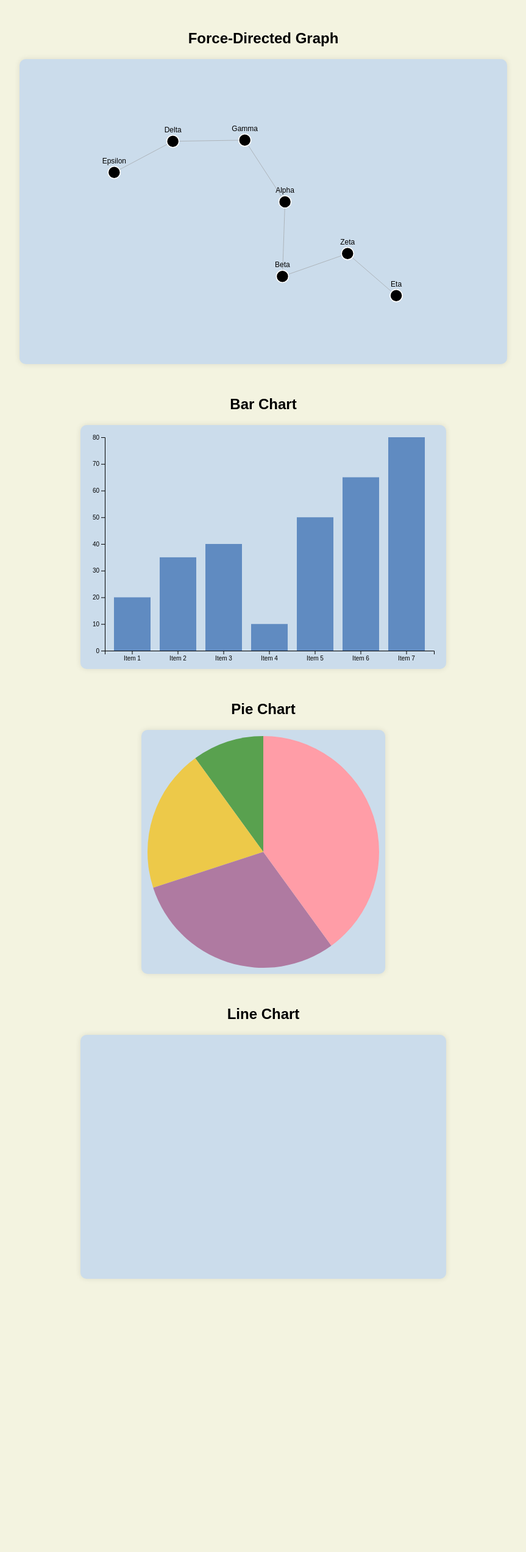
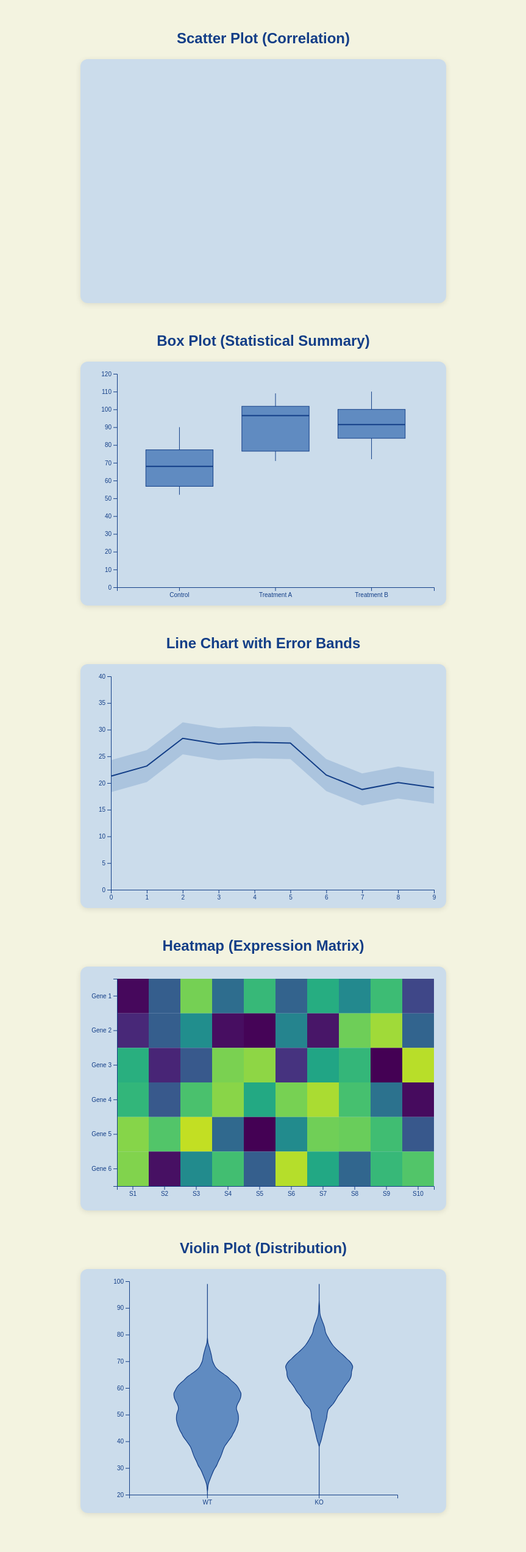
Before and after one commit to varshineas/D3Demo, a plain HTML site: page index.html in a window 1280 px wide. Shown: the part 105-2650 px from the top of the page at 61% size, without its empty margins (208-1071 px from the left). Before the commit the page ends 2286 px from the top, so only its background shows below. Drawn offline with nearby package versions, Linux system fonts and the light colour scheme.

Commit message:
changing plots and styling

```diff
--- a/index.html
+++ b/index.html
@@ -3,36 +3,42 @@
 <head>
   <meta charset="UTF-8" />
   <meta name="viewport" content="width=device-width, initial-scale=1.0"/>
-  <title>D3.js Visualization Showcase</title>
+  <title>D3 Scientific Visualizations</title>
   <link rel="stylesheet" href="style.css" />
   <script src="https://d3js.org/d3.v7.min.js"></script>
 </head>
 <body>
-  <h1>D3.js Visualization Showcase</h1>
+  <h1>D3 Scientific Visualization Showcase</h1>
 
   <section>
-    <h2>Force-Directed Graph</h2>
-    <svg id="forceGraph" width="800" height="500"></svg>
+    <h2>Scatter Plot (Correlation)</h2>
+    <svg id="scatterPlot" width="600" height="400"></svg>
   </section>
 
   <section>
-    <h2>Bar Chart</h2>
-    <svg id="barChart" width="600" height="400"></svg>
+    <h2>Box Plot (Statistical Summary)</h2>
+    <svg id="boxPlot" width="600" height="400"></svg>
   </section>
 
   <section>
-    <h2>Pie Chart</h2>
-    <svg id="pieChart" width="400" height="400"></svg>
+    <h2>Line Chart with Error Bands</h2>
+    <svg id="errorLineChart" width="600" height="400"></svg>
   </section>
 
   <section>
-    <h2>Line Chart</h2>
-    <svg id="lineChart" width="600" height="400"></svg>
+    <h2>Heatmap (Expression Matrix)</h2>
+    <svg id="heatmap" width="600" height="400"></svg>
   </section>
 
-  <script src="js/forceGraph.js"></script>
-  <script src="js/barChart.js"></script>
-  <script src="js/pieChart.js"></script>
-  <script src="js/lineChart.js"></script>
+  <section>
+    <h2>Violin Plot (Distribution)</h2>
+    <svg id="violinPlot" width="600" height="400"></svg>
+  </section>
+
+  <script src="js/scatterPlot.js"></script>
+  <script src="js/boxPlot.js"></script>
+  <script src="js/errorLineChart.js"></script>
+  <script src="js/heatmap.js"></script>
+  <script src="js/violinPlot.js"></script>
 </body>
 </html>
--- a/js/barChart.js
+++ /dev/null
@@ -1,30 +0,0 @@
-const barData = [20, 35, 40, 10, 50, 65, 80];
-const svgBar = d3.select("#barChart");
-const barWidth = +svgBar.attr("width");
-const barHeight = +svgBar.attr("height");
-
-const x = d3.scaleBand()
-  .domain(barData.map((_, i) => i))
-  .range([40, barWidth - 20])
-  .padding(0.2);
-
-const y = d3.scaleLinear()
-  .domain([0, d3.max(barData)])
-  .range([barHeight - 30, 20]);
-
-svgBar.selectAll("rect")
-  .data(barData)
-  .join("rect")
-  .attr("x", (d, i) => x(i))
-  .attr("y", d => y(d))
-  .attr("width", x.bandwidth())
-  .attr("height", d => barHeight - 30 - y(d))
-  .attr("fill", "#608BC1");
-
-svgBar.append("g")
-  .attr("transform", `translate(0, ${barHeight - 30})`)
-  .call(d3.axisBottom(x).tickFormat(i => `Item ${i+1}`));
-
-svgBar.append("g")
-  .attr("transform", `translate(40, 0)`)
-  .call(d3.axisLeft(y));
--- /dev/null
+++ b/js/boxPlot.js
@@ -0,0 +1,65 @@
+const boxSvg = d3.select("#boxPlot");
+const boxWidth = +boxSvg.attr("width");
+const boxHeight = +boxSvg.attr("height");
+
+const groups = ["Control", "Treatment A", "Treatment B"];
+const data = groups.map(label => ({
+  label,
+  values: d3.range(20).map(() => Math.round(Math.random() * 40 + (label === "Control" ? 50 : 70)))
+}));
+
+const x = d3.scaleBand()
+  .domain(groups)
+  .range([60, boxWidth - 20])
+  .padding(0.3);
+
+const y = d3.scaleLinear()
+  .domain([0, 120])
+  .range([boxHeight - 30, 20]);
+
+boxSvg.append("g")
+  .attr("transform", `translate(0, ${boxHeight - 30})`)
+  .call(d3.axisBottom(x));
+
+boxSvg.append("g")
+  .attr("transform", `translate(60, 0)`)
+  .call(d3.axisLeft(y));
+
+// Boxplot structure
+data.forEach(d => {
+  const sorted = d.values.sort(d3.ascending);
+  const q1 = d3.quantile(sorted, 0.25);
+  const median = d3.quantile(sorted, 0.5);
+  const q3 = d3.quantile(sorted, 0.75);
+  const iqr = q3 - q1;
+  const min = d3.min(sorted);
+  const max = d3.max(sorted);
+
+  const center = x(d.label) + x.bandwidth() / 2;
+
+  // Whiskers
+  boxSvg.append("line")
+    .attr("x1", center)
+    .attr("x2", center)
+    .attr("y1", y(min))
+    .attr("y2", y(max))
+    .attr("stroke", "#133E87");
+
+  // Box
+  boxSvg.append("rect")
+    .attr("x", x(d.label))
+    .attr("y", y(q3))
+    .attr("height", y(q1) - y(q3))
+    .attr("width", x.bandwidth())
+    .attr("fill", "#608BC1")
+    .attr("stroke", "#133E87");
+
+  // Median line
+  boxSvg.append("line")
+    .attr("x1", x(d.label))
+    .attr("x2", x(d.label) + x.bandwidth())
+    .attr("y1", y(median))
+    .attr("y2", y(median))
+    .attr("stroke", "#133E87")
+    .attr("stroke-width", 2);
+});
--- /dev/null
+++ b/js/errorLineChart.js
@@ -0,0 +1,42 @@
+const lineSvg = d3.select("#errorLineChart");
+const w = +lineSvg.attr("width");
+const h = +lineSvg.attr("height");
+
+const timepoints = d3.range(10);
+const mean = timepoints.map(t => ({ x: t, y: 20 + 5 * Math.sin(t / 2) + Math.random() * 5 }));
+const error = 3;
+
+const xLine = d3.scaleLinear().domain([0, 9]).range([50, w - 20]);
+const yLine = d3.scaleLinear().domain([0, 40]).range([h - 30, 20]);
+
+// Area (error band)
+const area = d3.area()
+  .x(d => xLine(d.x))
+  .y0(d => yLine(d.y - error))
+  .y1(d => yLine(d.y + error));
+
+lineSvg.append("path")
+  .datum(mean)
+  .attr("fill", "#608BC1")
+  .attr("opacity", 0.3)
+  .attr("d", area);
+
+// Mean line
+const line = d3.line()
+  .x(d => xLine(d.x))
+  .y(d => yLine(d.y));
+
+lineSvg.append("path")
+  .datum(mean)
+  .attr("fill", "none")
+  .attr("stroke", "#133E87")
+  .attr("stroke-width", 2)
+  .attr("d", line);
+
+lineSvg.append("g")
+  .attr("transform", `translate(0, ${h - 30})`)
+  .call(d3.axisBottom(xLine).ticks(10));
+
+lineSvg.append("g")
+  .attr("transform", `translate(50, 0)`)
+  .call(d3.axisLeft(yLine));
--- a/js/forceGraph.js
+++ /dev/null
@@ -1,88 +0,0 @@
-const svg = d3.select("svg");
-const width = +svg.attr("width");
-const height = +svg.attr("height");
-
-const nodes = [
-  { id: "Alpha" },
-  { id: "Beta" },
-  { id: "Gamma" },
-  { id: "Delta" },
-  { id: "Epsilon" },
-  { id: "Zeta" },
-  { id: "Eta" }
-];
-
-const links = [
-  { source: "Alpha", target: "Beta" },
-  { source: "Alpha", target: "Gamma" },
-  { source: "Gamma", target: "Delta" },
-  { source: "Delta", target: "Epsilon" },
-  { source: "Beta", target: "Zeta" },
-  { source: "Zeta", target: "Eta" }
-];
-
-const simulation = d3.forceSimulation(nodes)
-  .force("link", d3.forceLink(links).id(d => d.id).distance(100))
-  .force("charge", d3.forceManyBody().strength(-300))
-  .force("center", d3.forceCenter(width / 2, height / 2));
-
-const link = svg.append("g")
-  .attr("stroke", "#999")
-  .attr("stroke-opacity", 0.6)
-  .selectAll("line")
-  .data(links)
-  .join("line")
-  .attr("class", "link");
-
-const node = svg.append("g")
-  .attr("stroke", "#fff")
-  .attr("stroke-width", 1.5)
-  .selectAll("circle")
-  .data(nodes)
-  .join("circle")
-  .attr("class", "node")
-  .attr("r", 10)
-  .call(drag(simulation));
-
-const label = svg.append("g")
-  .selectAll("text")
-  .data(nodes)
-  .join("text")
-  .attr("dy", -15)
-  .attr("text-anchor", "middle")
-  .text(d => d.id)
-  .style("font-size", "12px");
-
-simulation.on("tick", () => {
-  link
-    .attr("x1", d => d.source.x)
-    .attr("y1", d => d.source.y)
-    .attr("x2", d => d.target.x)
-    .attr("y2", d => d.target.y);
-
-  node
-    .attr("cx", d => d.x)
-    .attr("cy", d => d.y);
-
-  label
-    .attr("x", d => d.x)
-    .attr("y", d => d.y);
-});
-
-function drag(simulation) {
-  return d3.drag()
-    .on("start", (event, d) => {
-      if (!event.active) simulation.alphaTarget(0.3).restart();
-      d.fx = d.x;
-      d.fy = d.y;
-    })
-    .on("drag", (event, d) => {
-      d.fx = event.x;
-      d.fy = event.y;
-    })
-    .on("end", (event, d) => {
-      if (!event.active) simulation.alphaTarget(0);
-      d.fx = null;
-      d.fy = null;
-    });
-}
--- /dev/null
+++ b/js/heatmap.js
@@ -0,0 +1,31 @@
+const heatSvg = d3.select("#heatmap");
+const heatWidth = +heatSvg.attr("width");
+const heatHeight = +heatSvg.attr("height");
+
+const cols = 10, rows = 6;
+const heatData = d3.range(rows * cols).map(i => ({
+  col: i % cols,
+  row: Math.floor(i / cols),
+  value: Math.random()
+}));
+
+const xHeat = d3.scaleBand().domain(d3.range(cols)).range([60, heatWidth - 20]);
+const yHeat = d3.scaleBand().domain(d3.range(rows)).range([20, heatHeight - 40]);
+const colorScale = d3.scaleSequential(d3.interpolateViridis).domain([0, 1]);
+
+heatSvg.selectAll("rect")
+  .data(heatData)
+  .join("rect")
+  .attr("x", d => xHeat(d.col))
+  .attr("y", d => yHeat(d.row))
+  .attr("width", xHeat.bandwidth())
+  .attr("height", yHeat.bandwidth())
+  .attr("fill", d => colorScale(d.value));
+
+heatSvg.append("g")
+  .attr("transform", `translate(0, ${heatHeight - 40})`)
+  .call(d3.axisBottom(xHeat).tickFormat(d => `S${d + 1}`));
+
+heatSvg.append("g")
+  .attr("transform", `translate(60, 0)`)
+  .call(d3.axisLeft(yHeat).tickFormat(d => `Gene ${d + 1}`));
--- a/js/pieChart.js
+++ /dev/null
@@ -1,18 +0,0 @@
-const pieData = [10, 20, 30, 40];
-const svgPie = d3.select("#pieChart");
-const radius = +svgPie.attr("width") / 2;
-const g = svgPie.append("g")
-  .attr("transform", `translate(${radius}, ${radius})`);
-
-const color = d3.scaleOrdinal()
-  .domain(pieData)
-  .range(d3.schemeTableau10);
-
-const pie = d3.pie();
-const arc = d3.arc().innerRadius(0).outerRadius(radius - 10);
-
-g.selectAll("path")
-  .data(pie(pieData))
-  .join("path")
-  .attr("d", arc)
-  .attr("fill", d => color(d.index));
--- /dev/null
+++ b/js/scatterPlot.js
@@ -0,0 +1,30 @@
+const scatterSvg = d3.select("#scatterPlot");
+const width = +scatterSvg.attr("width");
+const height = +scatterSvg.attr("height");
+
+const scatterData = d3.range(100).map(() => ({
+  x: Math.random() * 100,
+  y: Math.random() * 100 + Math.random() * 50
+}));
+
+const xScale = d3.scaleLinear().domain([0, 100]).range([40, width - 20]);
+const yScale = d3.scaleLinear().domain([0, 150]).range([height - 30, 20]);
+
+scatterSvg.selectAll("circle")
+  .data(scatterData)
+  .join("circle")
+  .attr("cx", d => xScale(d.x))
+  .attr("cy", d => yScale(d.y))
+  .attr("r", 5)
+  .attr("fill", "#608BC1")
+  .attr("opacity", 0.8)
+  .transition().duration(500)
+  .attr("r", 6);
+
+scatterSvg.append("g")
+  .attr("transform", `translate(0, ${height - 30})`)
+  .call(d3.axisBottom(xScale));
+
+scatterSvg.append("g")
+  .attr("transform", `translate(40, 0)`)
+  .call(d3.axisLeft(yScale
--- /dev/null
+++ b/js/violinPlot.js
@@ -0,0 +1,52 @@
+const violSvg = d3.select("#violinPlot");
+const violW = +violSvg.attr("width");
+const violH = +violSvg.attr("height");
+
+const violGroups = ["WT", "KO"];
+const violData = violGroups.map(group => ({
+  group,
+  values: d3.range(100).map(() =>
+    group === "WT" ? d3.randomNormal(50, 10)() : d3.randomNormal(65, 8)())
+}));
+
+const xViol = d3.scaleBand().domain(violGroups).range([80, violW - 80]).padding(0.4);
+const yViol = d3.scaleLinear().domain([20, 100]).range([violH - 30, 20]);
+
+const kde = (kernel, thresholds, data) => {
+  return thresholds.map(t => [t, d3.mean(data, d => kernel(t - d))]);
+};
+
+const epanechnikov = bandwidth => v => {
+  return Math.abs(v /= bandwidth) <= 1 ? 0.75 * (1 - v * v) / bandwidth : 0;
+};
+
+violData.forEach(d => {
+  const groupX = xViol(d.group) + xViol.bandwidth() / 2;
+  const bins = d3.range(20, 100, 1);
+  const density = kde(epanechnikov(7), bins, d.values);
+
+  const scaleWidth = d3.scaleLinear()
+    .domain([0, d3.max(density, d => d[1])])
+    .range([0, xViol.bandwidth() / 2]);
+
+  const area = d3.area()
+    .x0(val => groupX - scaleWidth(val[1]))
+    .x1(val => groupX + scaleWidth(val[1]))
+    .y(val => yViol(val[0]))
+    .curve(d3.curveCatmullRom);
+
+  violSvg.append("path")
+    .datum(density)
+    .attr("fill", "#608BC1")
+    .attr("stroke", "#133E87")
+    .attr("stroke-width", 1.2)
+    .attr("d", area);
+});
+
+violSvg.append("g")
+  .attr("transform", `translate(0, ${violH - 30})`)
+  .call(d3.axisBottom(xViol));
+
+violSvg.append("g")
+  .attr("transform", `translate(80, 0)`)
+  .call(d3.axisLeft(yViol));
--- a/style.css
+++ b/style.css
@@ -3,6 +3,7 @@ body {
   background-color: #F3F3E0;
   margin: 0;
   padding: 2em;
+  color: #133E87;
 }
 
 h1 {
@@ -17,6 +18,8 @@ section {
 
 svg {
   background: #CBDCEB;
-  border-radius: 10px;
-  box-shadow: 0 0 10px rgba(0,0,0,0.1);
+  border-radius: 12px;
+  box-shadow: 0 2px 10px rgba(0,0,0,0.1);
+  display: block;
+  margin: 0 auto;
 }
```
Also changed, not shown: js/lineChart.js (deleted).
